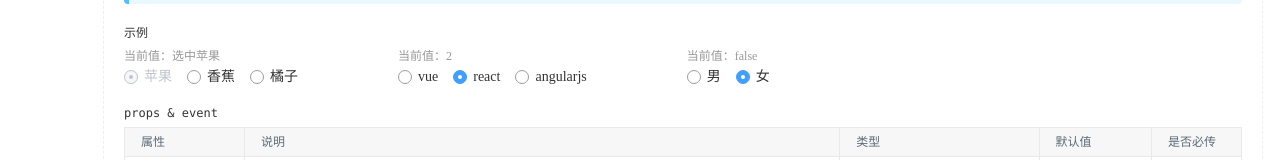
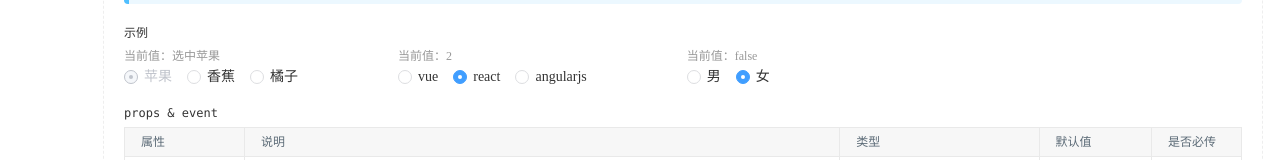
Before and after one commit to kule2018/qiaodaima.github.io, a Vue app: page / in a window 1280 px wide. Shown: the part 743-903 px from the top of the page. Built offline with nearby package versions, Linux system fonts and the light colour scheme.

Commit message:
radio组件样式调整

```diff
--- a/src/components/radio/main.vue
+++ b/src/components/radio/main.vue
@@ -54,6 +54,18 @@
     position: relative;
     font-size: 0;
 
+    &:hover {
+      input[type="radio"] {
+        &:disabled {
+          & ~ i {
+            border-color: #dddee1;
+          }
+        }
+      }
+      i {
+        border-color: #bcbcbc;
+      }
+    }
     input[type="radio"] {
       position: absolute;
       left: 0;top: 0;
@@ -96,9 +108,11 @@
       position: relative;
       width: 14px; height: 14px;
       margin-right: 6px;
-      border: 1px solid #9c9c9c;
+      border: 1px solid #dddee1;
       border-radius: 50%;
       vertical-align: middle;
+      cursor: pointer;
+      transition: all 0.3s;
     }
     span {
       line-height: 1;
```
